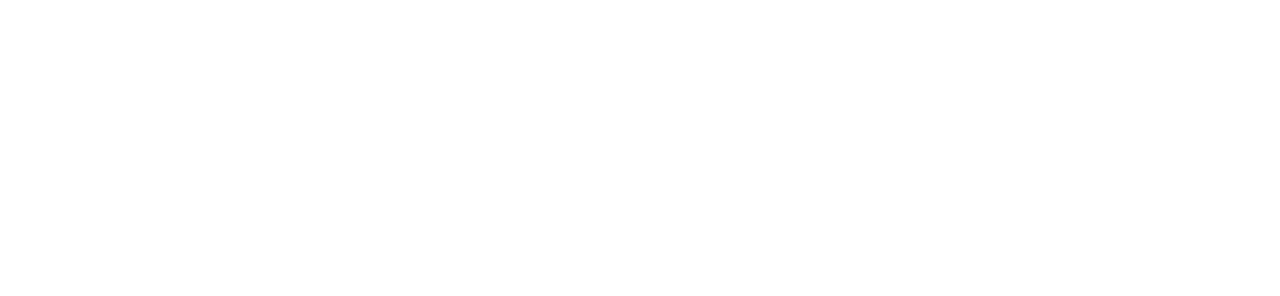
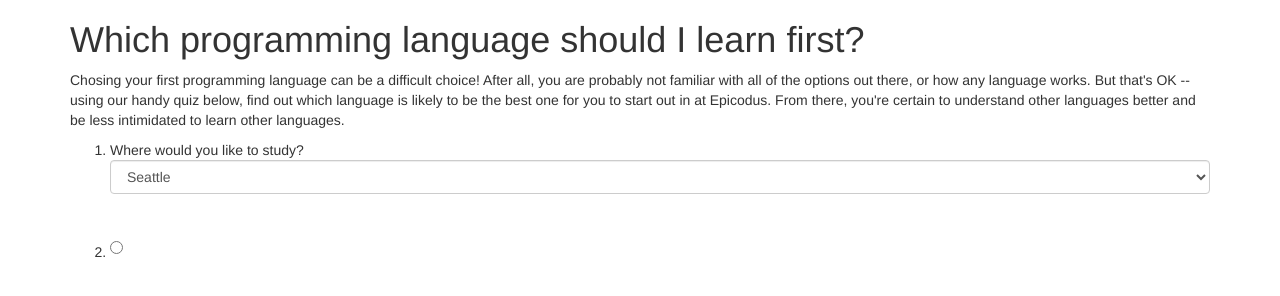
Before and after one commit to lowesusannah/track-suggest, a plain HTML site: page index.html in a window 1280 px wide. Drawn offline with Linux system fonts and the light colour scheme.

Commit message:
add form controls to index.html, add 3 form questions using select boxes and radio buttons.

```diff
--- a/index.html
+++ b/index.html
@@ -10,6 +10,35 @@
     <title>Which Language is Right for You?</title>
   </head>
   <body>
+    <div class="container">
+      <h1>Which programming language should I learn first?</h1>
 
+      <p>Chosing your first programming language can be a difficult choice! After all, you are probably not familiar with all of the options out there, or how any language works. But that's OK -- using our handy quiz below, find out which language is likely to be the best one for you to start out in at Epicodus. From there, you're certain to understand other languages better and be less intimidated to learn other languages.</p>
+
+    <form id="track-suggest">
+    <ol>
+        <li> Where would you like to study?</li>
+          <select class="form-control" id="city">
+            <option value="Seattle">Seattle</option>
+            <option value="Portland">Portland</option>
+
+        <li> When are you available to take full-time class?</li>
+          <select class="form-control" id="dates">
+            <option value="October 9, 2017 - April 27, 2018"></option>
+            <option value="November 13, 2017 - June 1, 2018"></option>
+          </select>
+
+        <li>
+          <div class="radio">
+            <label>
+            <input type="radio" name="day-off" value="art">
+
+        </li>
+
+
+          </div>
+        </ol>
+     </form>
+   </div>
   </body>
 </html>
```
